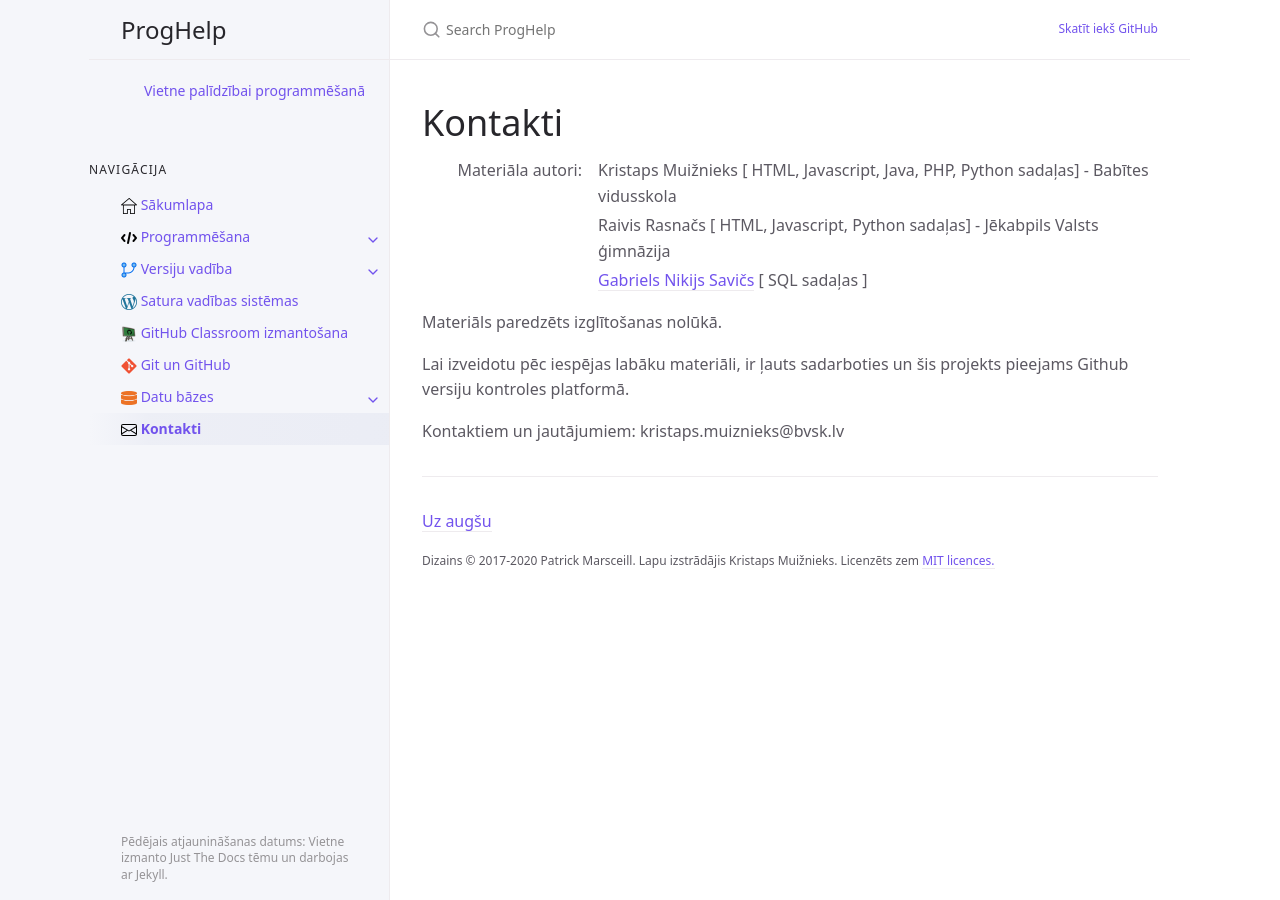
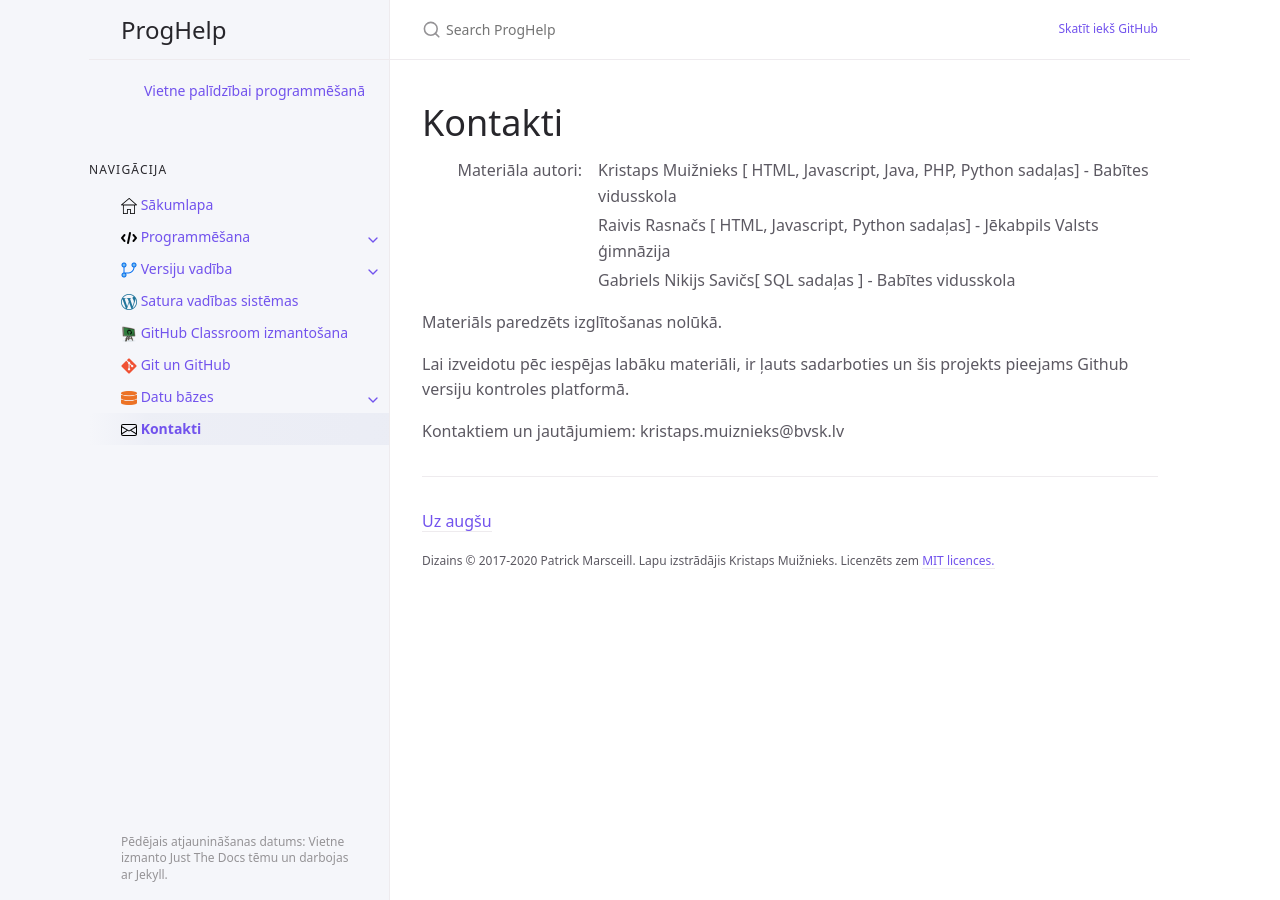
Before and after one commit to krmu/progr, a Jekyll site: the page built from par.md, in a window 1280 px wide. Built offline with Jekyll 4.4.1, drawn with Linux system fonts in a browser that asks for light colours.

Commit message:
Update par.md

```diff
--- a/par.md
+++ b/par.md
@@ -12,7 +12,7 @@ ikona: envelope.svg
     <dt>Materiāla autori</dt>
     <dd>Kristaps Muižnieks  [ HTML, Javascript, Java, PHP, Python sadaļas] - Babītes vidusskola</dd>
     <dd>Raivis Rasnačs [ HTML, Javascript, Python sadaļas] - Jēkabpils Valsts ģimnāzija</dd>
-    <dd><a href="https://exerra.xyz">Gabriels Nikijs Savičs</a> [ SQL sadaļas ]</dd>
+    <dd>Gabriels Nikijs Savičs[ SQL sadaļas ] - Babītes vidusskola</dd>
 </dl>
 
 Materiāls paredzēts izglītošanas nolūkā.
```
